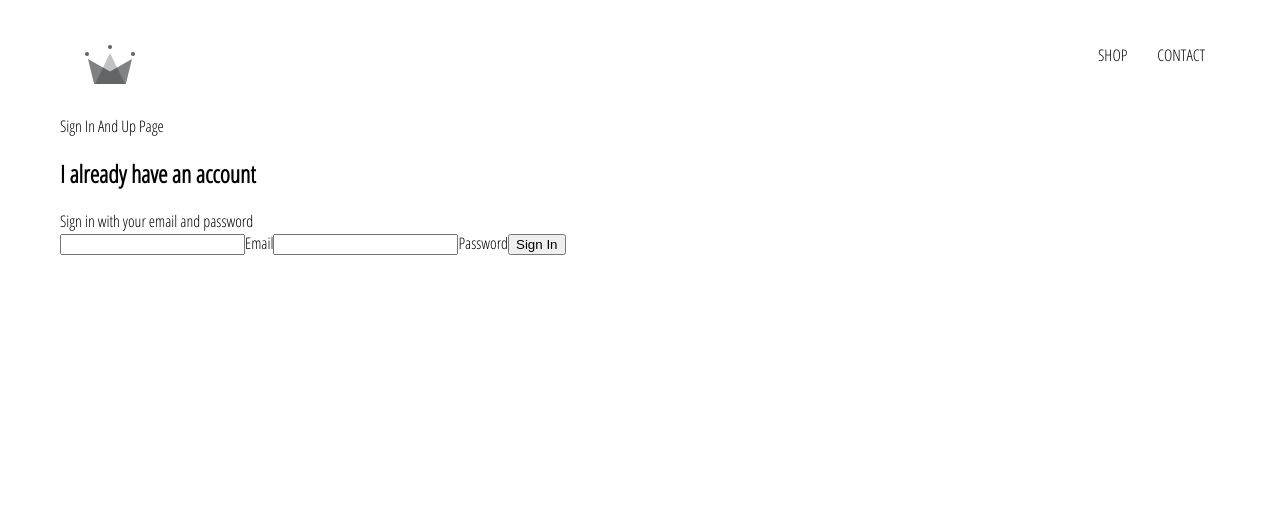
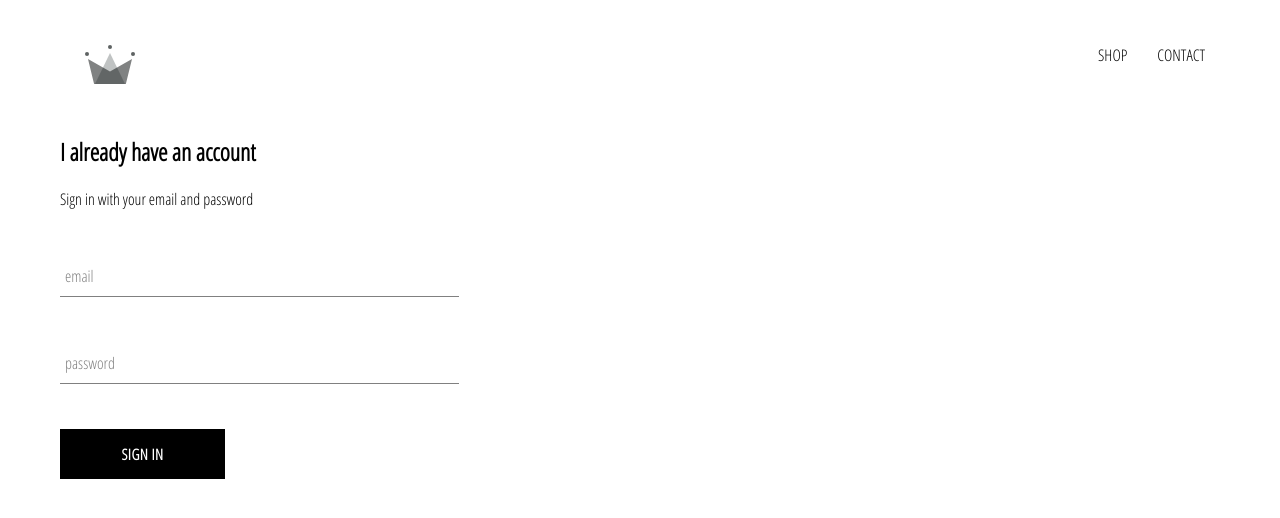
Before and after one commit to AeDani/crwn-clothing, a React (Create React App) app: page /signin in a window 1280 px wide. Shown: the top 518 px of the page. Built offline with nearby package versions, Linux system fonts and the light colour scheme.

Commit message:
form input and custom button components styled

```diff
--- /dev/null
+++ b/src/components/custom-button/custom-button.component.jsx
@@ -0,0 +1,13 @@
+import React from 'react';
+
+import './custom-button.styles.scss';
+
+const CustomButton = ({ children, ...otherProps }) => {
+	return (
+		<button className="custom-button" {...otherProps}>
+			{children}
+		</button>
+	);
+};
+
+export default CustomButton;
--- /dev/null
+++ b/src/components/custom-button/custom-button.styles.scss
@@ -0,0 +1,22 @@
+.custom-button {
+	min-width: 165px;
+	width: auto;
+	height: 50px;
+	letter-spacing: 0.5px;
+	line-height: 50px;
+	padding: 0 35px 0 35px;
+	font-size: 15px;
+	background-color: black;
+	color: white;
+	text-transform: uppercase;
+	font-family: 'Open Sans Condensed';
+	font-weight: bolder;
+	border: none;
+	cursor: pointer;
+
+	&:hover {
+		background-color: white;
+		color: black;
+		border: 1px solid black;
+	}
+}
--- /dev/null
+++ b/src/components/form-input/form-input.component.jsx
@@ -0,0 +1,26 @@
+import React from 'react';
+
+import './form-input.styles.scss';
+
+const FormInput = ({ handleChange, label, ...otherProps }) => {
+	return (
+		<div className="group">
+			<input
+				className="form-input"
+				onChange={handleChange}
+				{...otherProps}
+			></input>
+			{label ? (
+				<label
+					className={`${
+						otherProps.value.length ? 'shrink' : ''
+					} form-input-label`}
+				>
+					{label}
+				</label>
+			) : null}
+		</div>
+	);
+};
+
+export default FormInput;
--- /dev/null
+++ b/src/components/form-input/form-input.styles.scss
@@ -0,0 +1,54 @@
+$sub-color: grey;
+$main-color: black;
+
+@mixin shrinkLabel {
+  top: -14px;
+  font-size: 12px;
+  color: $main-color;
+}
+
+.group {
+  position: relative;
+  margin: 45px 0;
+
+  .form-input {
+    background: none;
+    background-color: white;
+    color: $sub-color;
+    font-size: 18px;
+    padding: 10px 10px 10px 5px;
+    display: block;
+    width: 100%;
+    border: none;
+    border-radius: 0;
+    border-bottom: 1px solid $sub-color;
+    margin: 25px 0;
+
+    &:focus {
+      outline: none;
+    }
+
+    &:focus ~ .form-input-label {
+      @include shrinkLabel();
+    }
+  }
+
+  input[type='password'] {
+    letter-spacing: 0.3em;
+  }
+
+  .form-input-label {
+    color: $sub-color;
+    font-size: 16px;
+    font-weight: normal;
+    position: absolute;
+    pointer-events: none;
+    left: 5px;
+    top: 10px;
+    transition: 300ms ease all;
+
+    &.shrink {
+      @include shrinkLabel();
+    }
+  }
+}
--- a/src/components/signin/signin.component.jsx
+++ b/src/components/signin/signin.component.jsx
@@ -1,4 +1,6 @@
 import React from 'react';
+import FormInput from '../form-input/form-input.component';
+import CustomButton from '../custom-button/custom-button.component';
 
 import './signin.styles.scss';
 
@@ -28,25 +30,25 @@ class SignIn extends React.Component {
 				<span>Sign in with your email and password</span>
 
 				<form onSubmit={this.handleSubmit}>
-					<input
+					<FormInput
 						name="email"
 						type="email"
 						value={this.state.email}
 						onChange={this.handleChange}
+						label="email"
 						required
 					/>
-					<label>Email</label>
 
-					<input
+					<FormInput
 						name="password"
 						type="password"
 						value={this.state.password}
 						onChange={this.handleChange}
+						label="password"
 						required
 					/>
-					<label>Password</label>
 
-					<input type="submit" value="Sign In" />
+					<CustomButton type="submit">Sign In</CustomButton>
 				</form>
 			</div>
 		);
--- a/src/pages/sign-in-and-up/signinandup.component.jsx
+++ b/src/pages/sign-in-and-up/signinandup.component.jsx
@@ -6,7 +6,6 @@ import './signinandup.styles.scss';
 const SignInAndUpPage = () => {
 	return (
 		<div className="sign-in">
-			<p>Sign In And Up Page</p>
 			<SignIn />
 		</div>
 	);
--- a/src/pages/sign-in-and-up/signinandup.styles.scss
+++ b/src/pages/sign-in-and-up/signinandup.styles.scss
@@ -0,0 +1,9 @@
+.sign-in {
+	width: 30vw;
+	display: flex;
+	flex-direction: column;
+
+	.title {
+		margin: 10px 0;
+	}
+}
```
